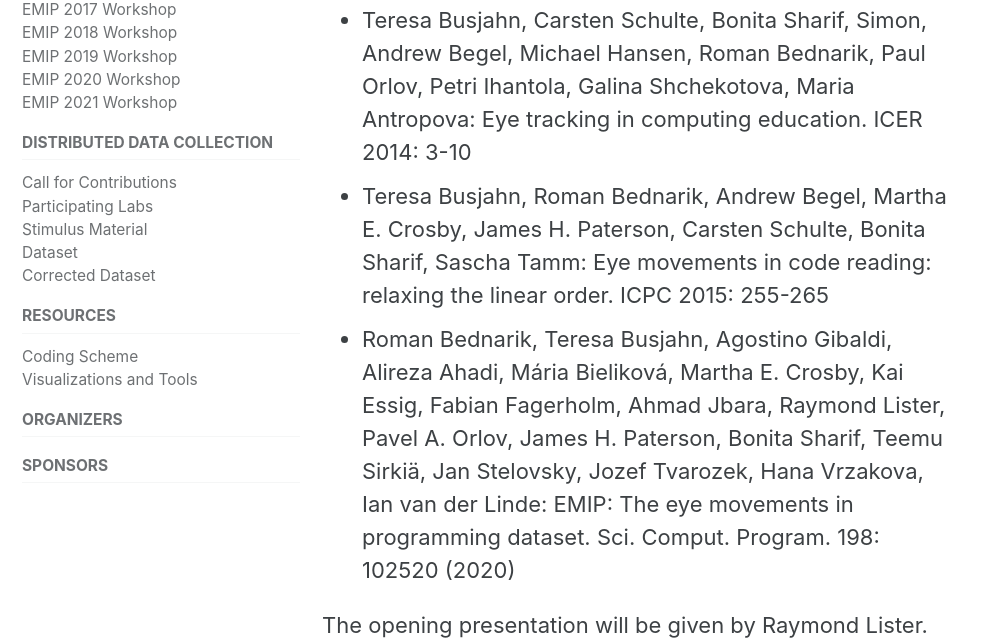
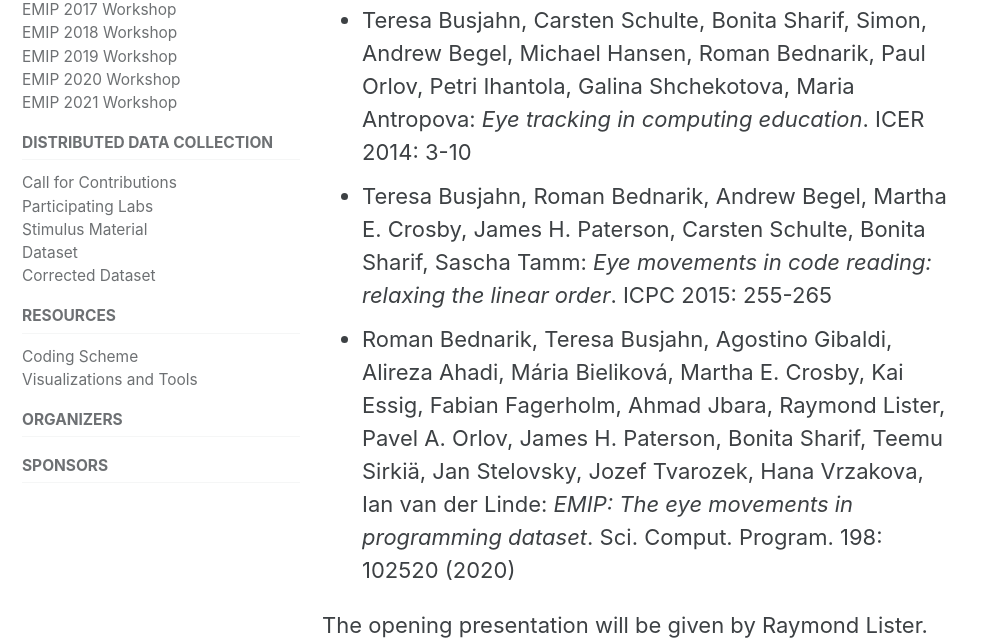
Before and after one commit to EMIPws/emipws.github.io, a Jekyll site: the page built from pages/emip-2021-ii.md, in a window 1280 px wide and 1400 px high, scrolled down 702 px. Shown: the part 253-893 px from the top of the window, without its empty margins (0-987 px from the left). Built offline with Jekyll 4.4.1, drawn with Linux system fonts in a browser that asks for light colours; cached includes are drawn as plain includes; part of the change alters nothing that is shown.

```diff
--- a/pages/emip-2021-ii.md
+++ b/pages/emip-2021-ii.md
@@ -15,11 +15,11 @@ Prior to the workshop, participants will work on a warm-up task and prepare sour
 
 Workshop results will be compiled into a report and we are aiming at a joint publication as with previous workshops, such as:
 * Teresa Busjahn, Carsten Schulte, Bonita Sharif, Simon, Andrew Begel, Michael Hansen, Roman Bednarik, Paul Orlov, Petri Ihantola, Galina Shchekotova, Maria Antropova:
-Eye tracking in computing education. ICER 2014: 3-10
+*Eye tracking in computing education*. ICER 2014: 3-10
 * Teresa Busjahn, Roman Bednarik, Andrew Begel, Martha E. Crosby, James H. Paterson, Carsten Schulte, Bonita Sharif, Sascha Tamm:
-Eye movements in code reading: relaxing the linear order. ICPC 2015: 255-265
+*Eye movements in code reading: relaxing the linear order*. ICPC 2015: 255-265
 * Roman Bednarik, Teresa Busjahn, Agostino Gibaldi, Alireza Ahadi, Mária Bieliková, Martha E. Crosby, Kai Essig, Fabian Fagerholm, Ahmad Jbara, Raymond Lister, Pavel A. Orlov, James H. Paterson, Bonita Sharif, Teemu Sirkiä, Jan Stelovsky, Jozef Tvarozek, Hana Vrzakova, Ian van der Linde:
-EMIP: The eye movements in programming dataset. Sci. Comput. Program. 198: 102520 (2020)
+*EMIP: The eye movements in programming dataset*. Sci. Comput. Program. 198: 102520 (2020)
 
 The opening presentation will be given by Raymond Lister.
 
```
